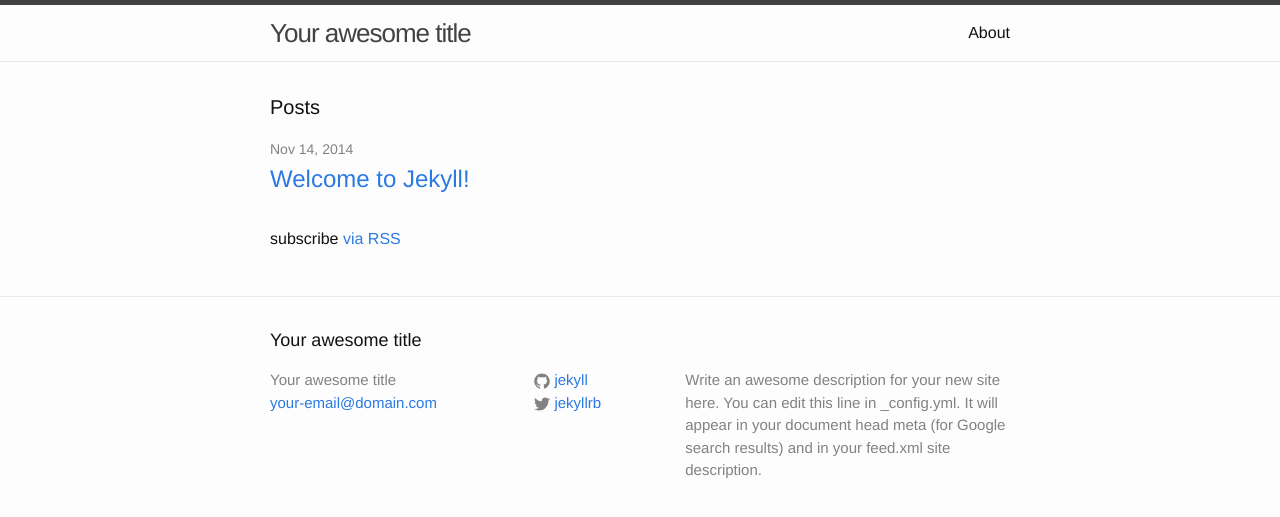
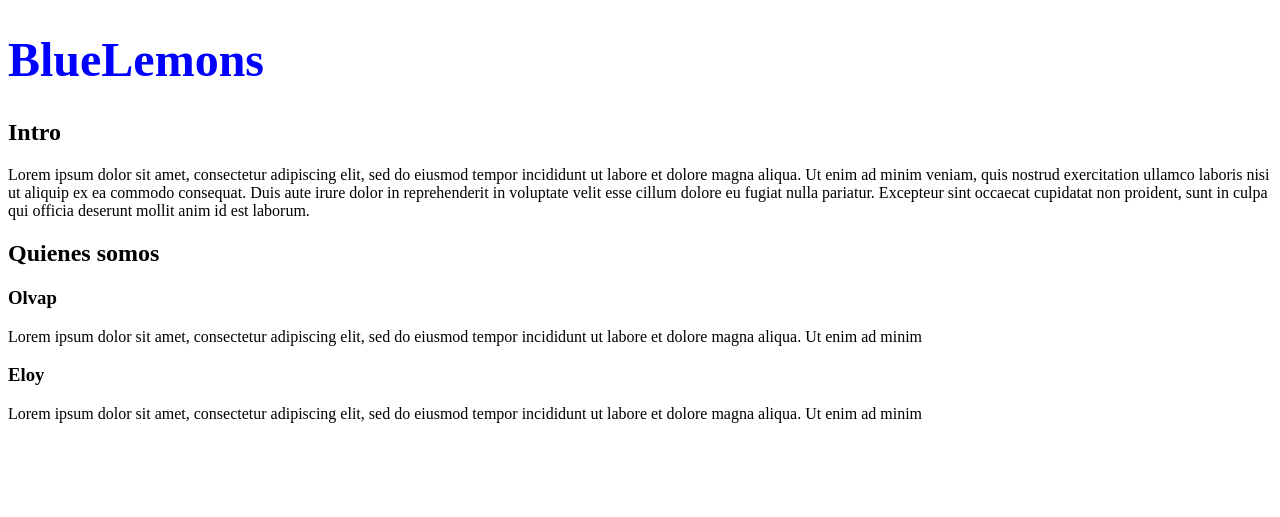
Before and after one commit to BlueLemon/bluelemons.github.io, a Jekyll site: the page built from index.html, in a window 1280 px wide. Shown: the top 517 px of the page. Built offline with Jekyll 4.4.1, drawn with Linux system fonts in a browser that asks for light colours.

Commit message:
Add a minimal landing page.

```diff
--- /dev/null
+++ b/css/landing.scss
@@ -0,0 +1,7 @@
+---
+---
+
+h1 {
+  font-size: 3em;
+  color: blue;
+}
--- a/index.html
+++ b/index.html
@@ -1,23 +1,47 @@
 ---
-layout: default
+layout: none
+title: Bluelemons
 ---
-
-<div class="home">
-
-  <h1 class="page-heading">Posts</h1>
-
-  <ul class="post-list">
-    {% for post in site.posts %}
-      <li>
-        <span class="post-meta">{{ post.date | date: "%b %-d, %Y" }}</span>
-
-        <h2>
-          <a class="post-link" href="{{ post.url | prepend: site.baseurl }}">{{ post.title }}</a>
-        </h2>
-      </li>
-    {% endfor %}
-  </ul>
-
-  <p class="rss-subscribe">subscribe <a href="{{ "/feed.xml" | prepend: site.baseurl }}">via RSS</a></p>
-
-</div>
+<!DOCTYPE html>
+<html>
+<head>
+  <link rel="stylesheet" type="text/css" href="/css/landing.css">
+</head>
+<body>
+  <header>
+  <h1>BlueLemons</h1>
+  </header>
+  <section>
+    <h2>
+      Intro
+    </h2>
+    <p>
+      Lorem ipsum dolor sit amet, consectetur adipiscing elit, sed do eiusmod
+      tempor incididunt ut labore et dolore magna aliqua. Ut enim ad minim
+      veniam, quis nostrud exercitation ullamco laboris nisi ut aliquip ex ea
+      commodo consequat. Duis aute irure dolor in reprehenderit in voluptate
+      velit esse cillum dolore eu fugiat nulla pariatur. Excepteur sint occaecat
+      cupidatat non proident, sunt in culpa qui officia deserunt mollit anim id
+      est laborum.
+    </p>
+  </section>
+  <section>
+    <h2>
+      Quienes somos
+    </h2>
+    <h3>
+      Olvap
+    </h3>
+    <p>
+      Lorem ipsum dolor sit amet, consectetur adipiscing elit, sed do eiusmod
+      tempor incididunt ut labore et dolore magna aliqua. Ut enim ad minim
+    </p>
+    <h3>
+      Eloy
+    </h3>
+    <p>
+      Lorem ipsum dolor sit amet, consectetur adipiscing elit, sed do eiusmod
+      tempor incididunt ut labore et dolore magna aliqua. Ut enim ad minim
+    </p>
+  </section>
+</body>
```
